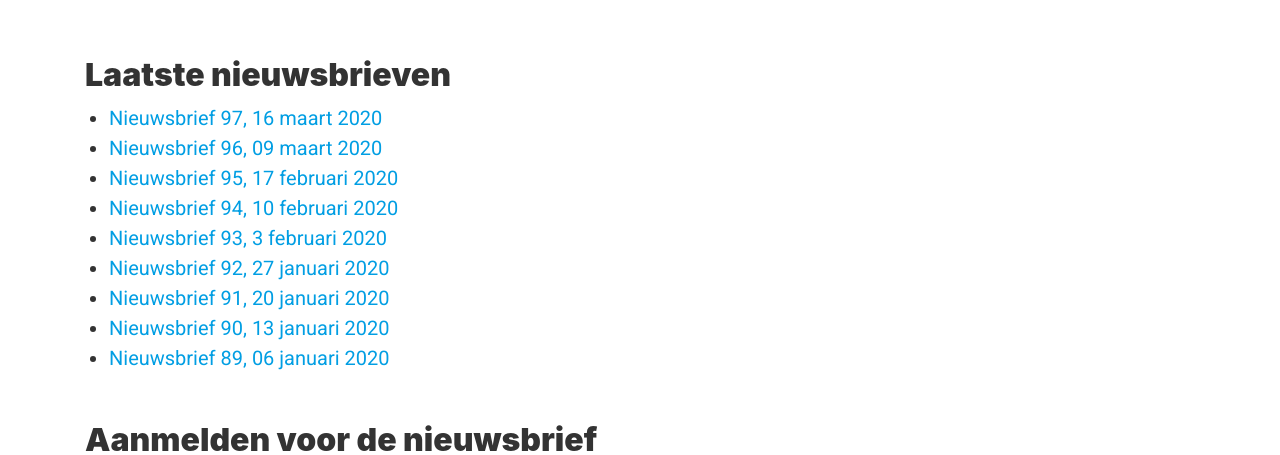
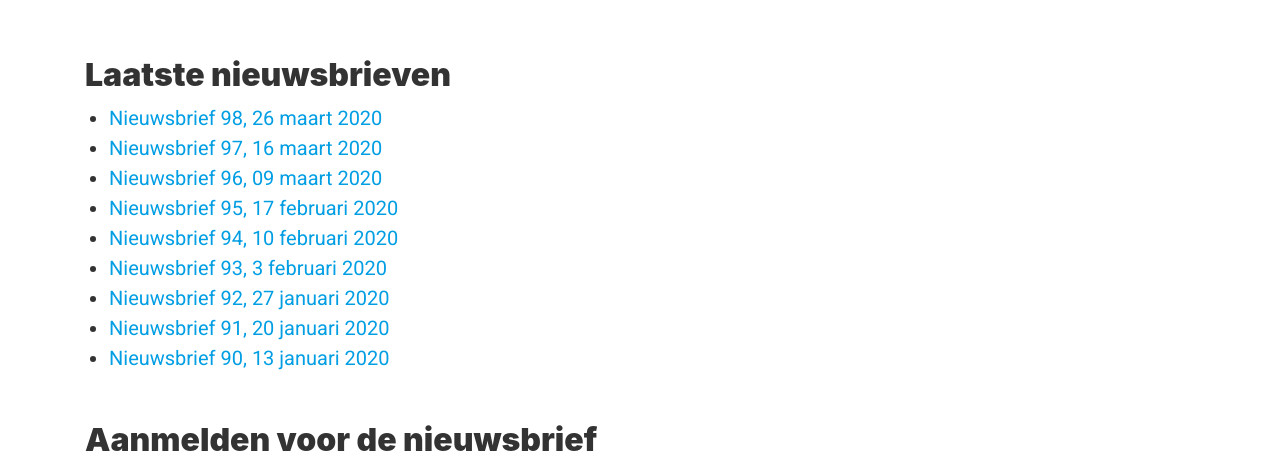
Before and after one commit to ieni/website, a Jekyll site: the page built from _pages/nieuwsbrief.md, in a window 1280 px wide. Shown: the part 376-831 px from the top of the page. Built offline with Jekyll 4.4.1, drawn with Linux system fonts in a browser that asks for light colours; comment, search, counter and statistics services are not loaded.

Commit message:
Update nieuwsbrief.md

```diff
--- a/_pages/nieuwsbrief.md
+++ b/_pages/nieuwsbrief.md
@@ -8,6 +8,7 @@ header: "/assets/img/content/mailbox.jpg"
 
 ## Laatste nieuwsbrieven
 
+* [Nieuwsbrief 98, 26 maart 2020](https://mailchi.mp/28908b50b009/voorjaarsconferentieii-1656125){:target="_blank"}
 * [Nieuwsbrief 97, 16 maart 2020](https://mailchi.mp/fe17e19f46a2/voorjaarsconferentieii-1652209){:target="_blank"}
 * [Nieuwsbrief 96, 09 maart 2020](https://mailchi.mp/5d818e1c7319/voorjaarsconferentieii){:target="_blank"}
 * [Nieuwsbrief 95, 17 februari 2020](https://mailchi.mp/4927663635e3/1lssrbh9d4-1643517){:target="_blank"}
@@ -16,7 +17,6 @@ header: "/assets/img/content/mailbox.jpg"
 * [Nieuwsbrief 92, 27 januari 2020](https://mailchi.mp/8c1323e763b4/1lssrbh9d4-1638061){:target="_blank"}
 * [Nieuwsbrief 91, 20 januari 2020](https://mailchi.mp/9dfb1549093c/1lssrbh9d4-1635489?e=[UNIQID]){:target="_blank"}
 * [Nieuwsbrief 90, 13 januari 2020](https://mailchi.mp/6cab70ab4352/1lssrbh9d4-1635485?e=[UNIQID]){:target="_blank"}
-* [Nieuwsbrief 89, 06 januari 2020](https://mailchi.mp/ffebf3197832/1lssrbh9d4-1631305){:target="_blank"}
 
 ## Aanmelden voor de nieuwsbrief
 
```
